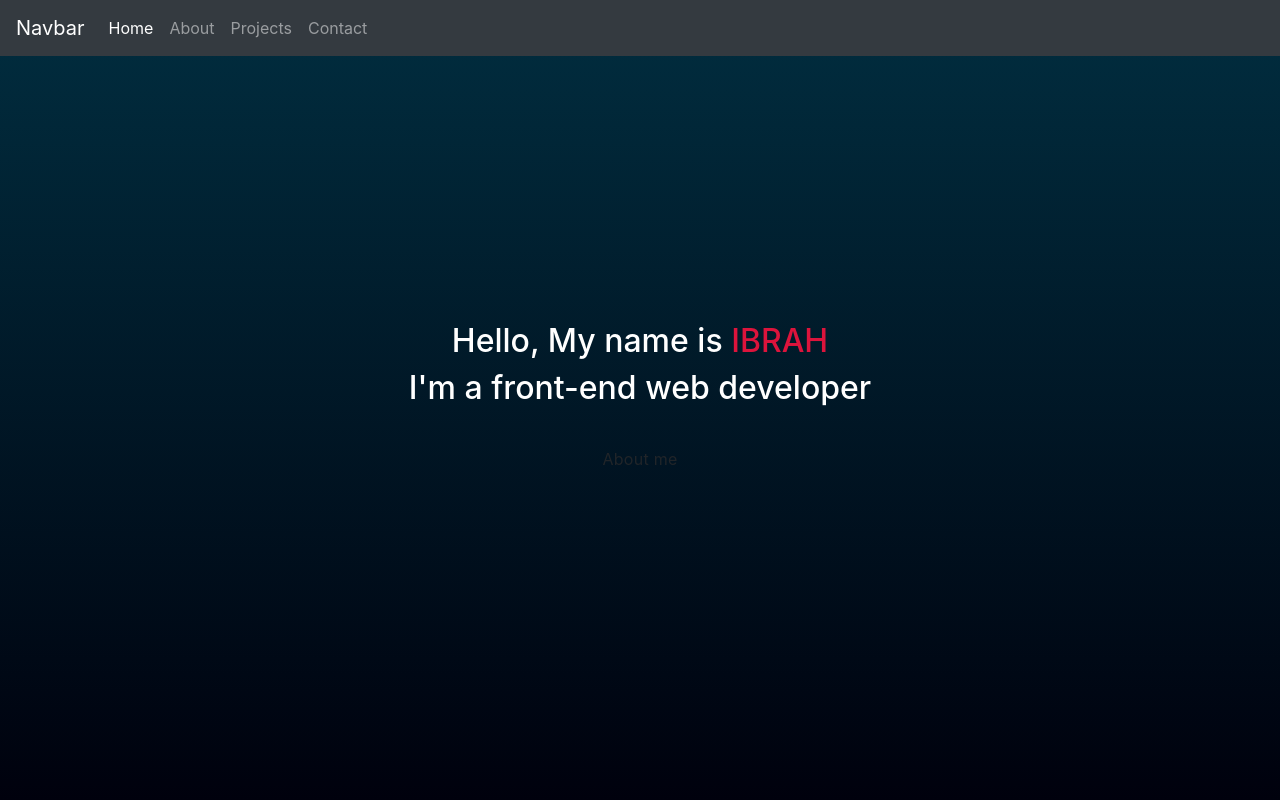
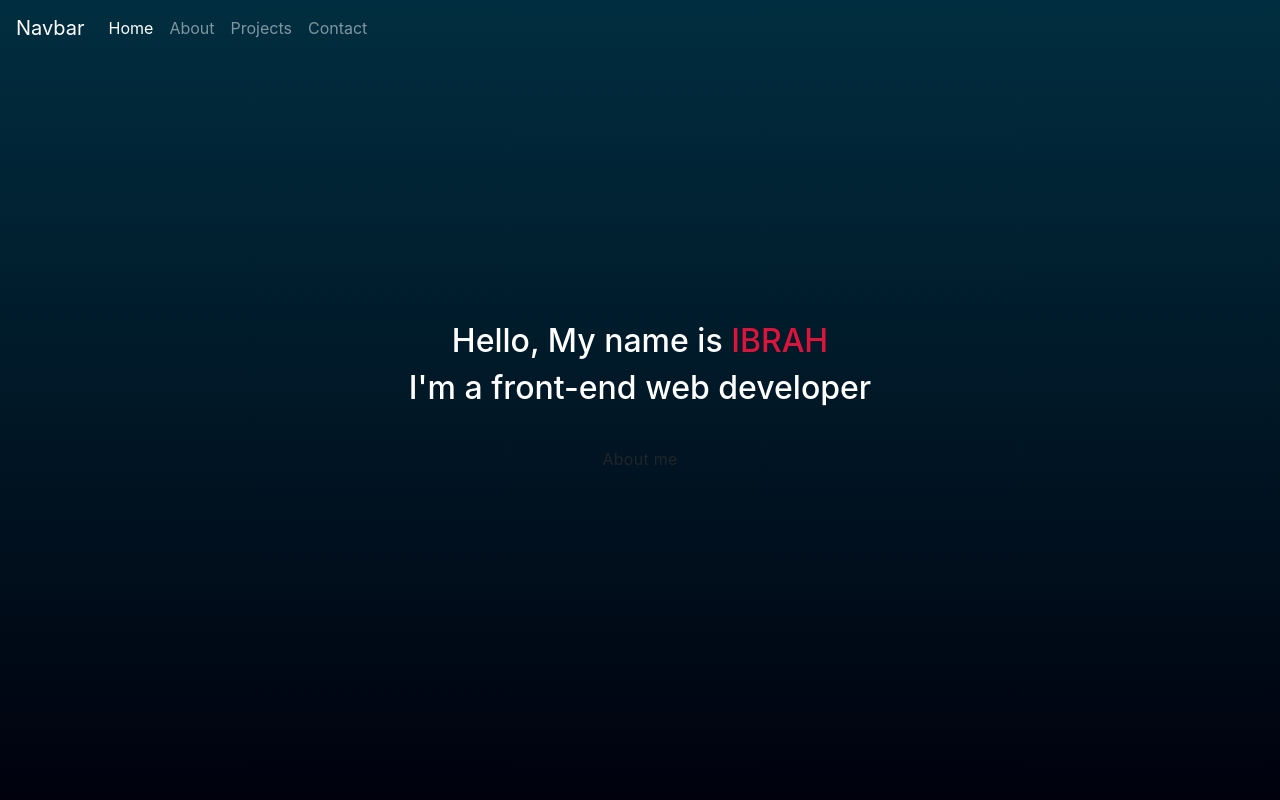
Before and after one commit to ibrahimherith/portfolio, a plain HTML site: page index.html in a window 1280 px wide. Shown: the top 800 px of the page. Drawn offline with nearby package versions, Linux system fonts and the light colour scheme; a web font is replaced by a local one.

Commit message:
Update index.html

```diff
--- a/index.html
+++ b/index.html
@@ -12,10 +12,10 @@
 
 <body>
     <!--navigation bar-->
-    <nav class="navbar fixed-top navbar-expand-lg navbar-dark bg-dark">
-  <a class="navbar-brand" href="#">Navbar</a>
-  <button class="navbar-toggler" type="button" data-toggle="collapse" data-target="#navbarSupportedContent" aria-controls="navbarSupportedContent" aria-expanded="false" aria-label="Toggle navigation">
-    <span class="navbar-toggler-icon"></span>
+    <nav class="navbar fixed-top navbar-expand-lg navbar-dark bg-transparent">
+        <a class="navbar-brand" href="#">Navbar</a>
+        <button class="navbar-toggler" type="button" data-toggle="collapse" data-target="#navbarSupportedContent" aria-controls="navbarSupportedContent" aria-expanded="false" aria-label="Toggle navigation">
+        <span class="navbar-toggler-icon"></span>
   </button>
 
   <div class="collapse navbar-collapse" id="navbarSupportedContent">
```
